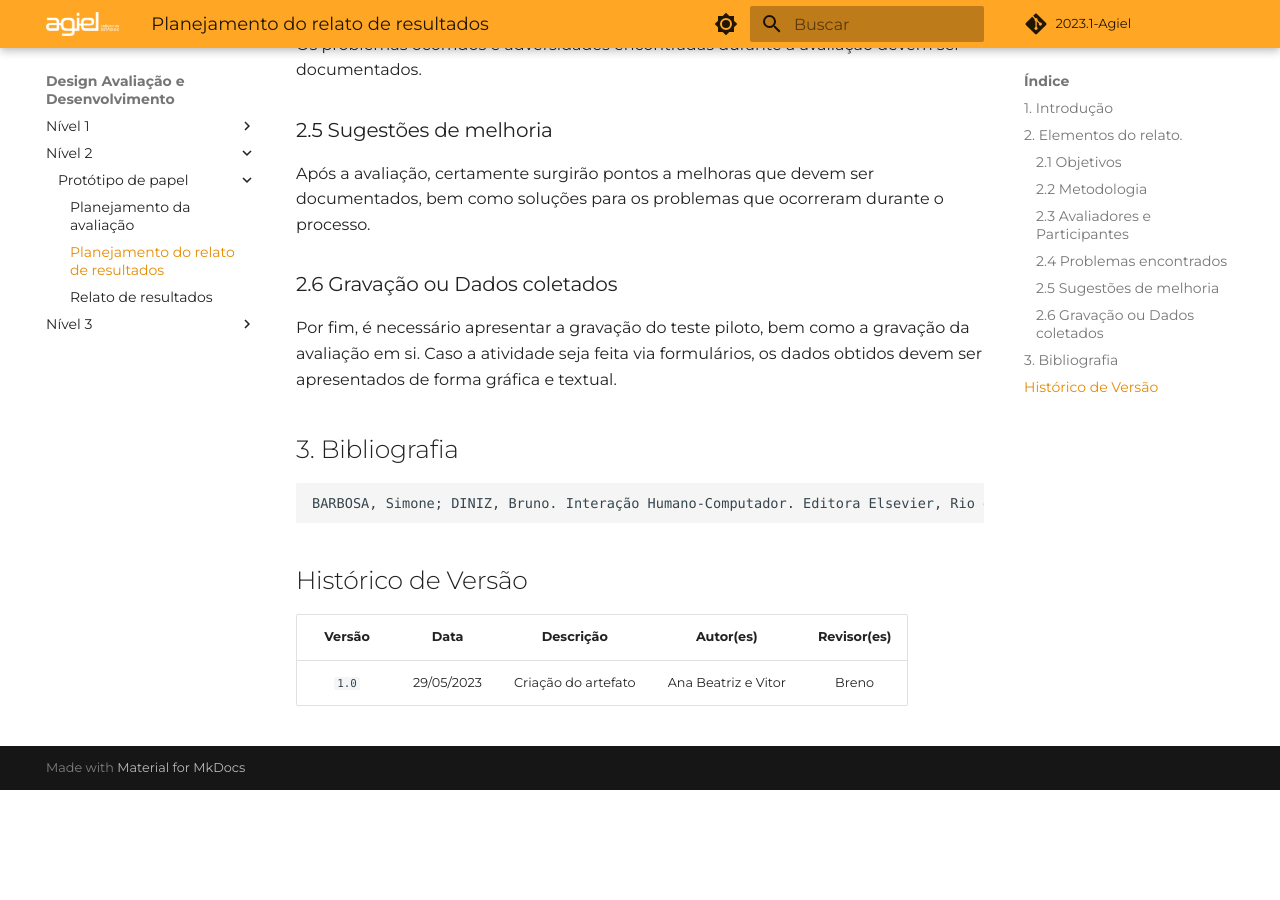
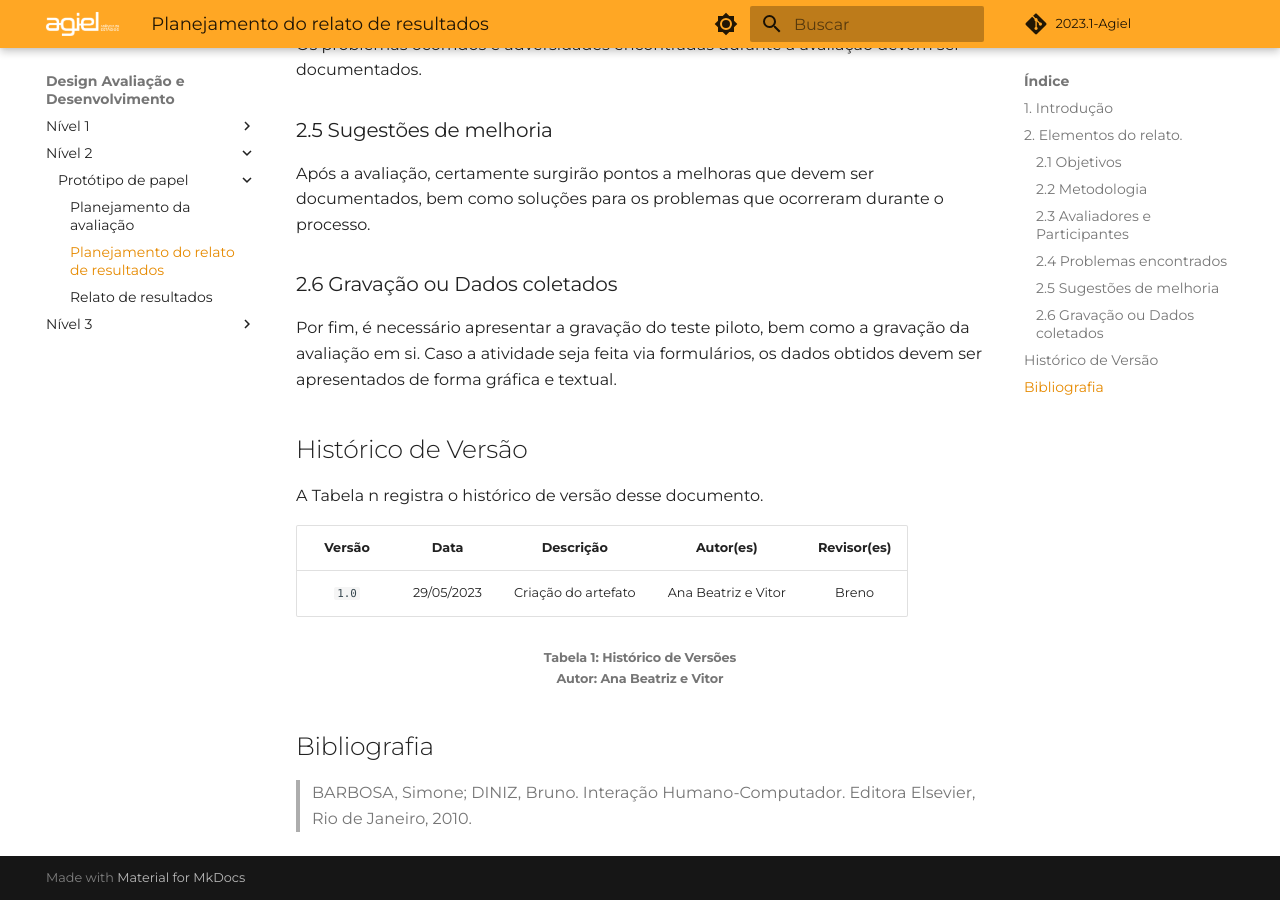
Before and after one commit to Interacao-Humano-Computador/2023.1-Agiel, an MkDocs documentation site: the page built from docs/desenvolvimento/protótipo_de_papel/planejamento_relato_resultado_prototipo_papel.md, in a window 1280 px wide and 900 px high, scrolled down 1066 px. Built offline with MkDocs 1.6.1 and Material for MkDocs 9.7.7, drawn with Linux system fonts in a browser that asks for light colours; some web fonts are replaced; comment, search, counter and statistics services are not loaded; before the commit the page ends 1856 px from its top, so only the background shows below that.

Commit message:
Padronização dos artefato do prototiopo de papel

````diff
--- a/docs/desenvolvimento/protótipo_de_papel/planejamento_relato_resultado_prototipo_papel.md
+++ b/docs/desenvolvimento/protótipo_de_papel/planejamento_relato_resultado_prototipo_papel.md
@@ -33,13 +33,17 @@ Após a avaliação, certamente surgirão pontos a melhoras que devem ser docume
 ### 2.6 Gravação ou Dados coletados
 Por fim, é necessário apresentar a gravação do teste piloto, bem como a gravação da avaliação em si. Caso a atividade seja feita via formulários, os dados obtidos devem ser apresentados de forma gráfica e textual.
 
-## 3. Bibliografia
-```
-BARBOSA, Simone; DINIZ, Bruno. Interação Humano-Computador. Editora Elsevier, Rio de Janeiro, 2010.
-```
 
 ## Histórico de Versão
+A Tabela n registra o histórico de versão desse documento.
 
 | Versão |    Data    |               Descrição                | Autor(es) | Revisor(es) |
 |:------:|:----------:|:--------------------------------------:|:---------:|:-----------:|
 | `1.0`  | 29/05/2023 | Criação do artefato |   Ana Beatriz e Vitor   |    Breno    |
+
+<h6 align = "center"> Tabela 1: Histórico de Versões
+<br> Autor: Ana Beatriz e Vitor </h6>
+
+## Bibliografia
+
+>BARBOSA, Simone; DINIZ, Bruno. Interação Humano-Computador. Editora Elsevier, Rio de Janeiro, 2010.
````
Also changed, not shown: docs/desenvolvimento/protótipo_de_papel/planejamento_da_avaliação_do_protótipo_de_papel.md (+17 -7 lines), docs/desenvolvimento/protótipo_de_papel/relatos_prototipo_papel.md (+18 -13 lines).
